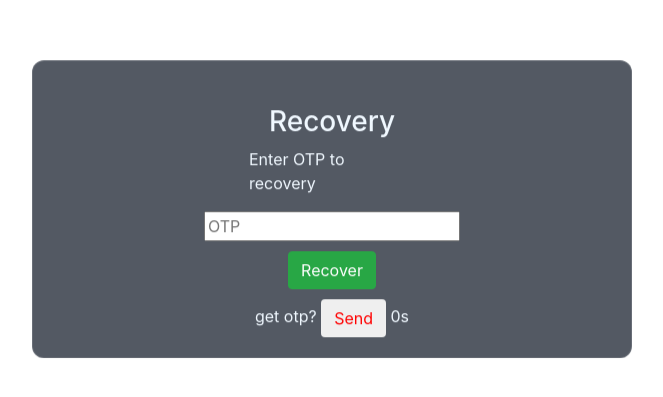
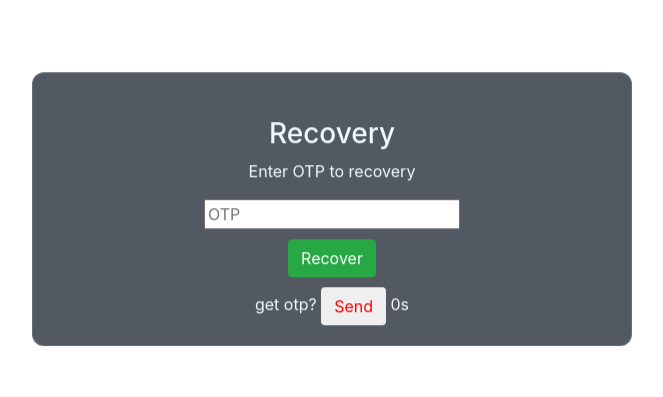
Before and after one commit to Gokul215/OTP-verification-MERN, a React (Create React App) app in the folder client/: page /Recovery in a window 1280 px wide. Shown: the part 191-588 px from the top of the page, without its empty margins (308-971 px from the left). Built offline with nearby package versions, Linux system fonts and the light colour scheme; no server answers.

Commit message:
password type changed

```diff
--- a/client/src/App.js
+++ b/client/src/App.js
@@ -46,7 +46,7 @@ const router=createBrowserRouter(
 function App() {
   return (
 
-   <div className='card'>
+   <div className='card col-9'>
     <RouterProvider router={router}></RouterProvider>
    </div>
   );
--- a/client/src/components/Password.js
+++ b/client/src/components/Password.js
@@ -61,7 +61,7 @@ export default function Password() {
      <div className="container-well mt-5 ">
       <div className="row justify-content-center  ">
 
-        <h3 className="col-4 mt-3">Hello {apiData?.firstName || apiData?.username}</h3>
+        <h3 className="col-4-md-4 mt-3">Hello {apiData?.firstName || apiData?.username}</h3>
       </div>
       <div className="row justify-content-center">
         <p className="col-2.5">Explore more by connecting with us</p>
@@ -79,7 +79,7 @@ export default function Password() {
       </div>
       <form onSubmit={formik.handleSubmit}>
       <div className="row justify-content-center " onSubmit={formik.handleSubmit}>
-          <input className="text" style={{marginTop:10}} type="text" name="password" onChange={formik.handleChange} value={formik.values.password} placeholder="password" ></input>
+          <input className="text" style={{marginTop:10}} type="password" name="password" onChange={formik.handleChange} value={formik.values.password} placeholder="password" ></input>
 
         </div>
         <div  className="row justify-content-center  ">
--- a/client/src/components/Recovery.js
+++ b/client/src/components/Recovery.js
@@ -142,7 +142,7 @@ export default function Recovery() {
           <h3 className="col-2.5 ">Recovery</h3>
         </div>
         <div className="row justify-content-center">
-          <p className="col-4">Enter OTP to recovery</p>
+          <p className="col-4-md-4">Enter OTP to recovery</p>
         </div>
 
         <div className="row justify-content-center ">
--- a/client/src/components/Reset.js
+++ b/client/src/components/Reset.js
@@ -58,7 +58,7 @@ export default function Reset() {
      <div className="container-well mt-4 ">
       <div className="row justify-content-center  ">
 
-        <h3 className="col-6 mt-10">Reset your password</h3>
+        <h3 className="col-6-md-4 mt-10">Reset your password</h3>
       </div>
       <div className="row justify-content-center">
 
--- a/client/src/components/Username.js
+++ b/client/src/components/Username.js
@@ -31,7 +31,7 @@ export default function Username() {
       <Toaster position="top-center" reverseOrder={false}></Toaster>
       <div className="container-well mt-5 ">
         <div className="row justify-content-center">
-          <h3 className="col-4 mt-10">Hello Again</h3>
+          <h3 className="col-4-md-4 mt-10">Hello Again</h3>
         </div>
         <div className="row justify-content-center">
           <p className="col-2.5">Explore more by connecting with us</p>
```
